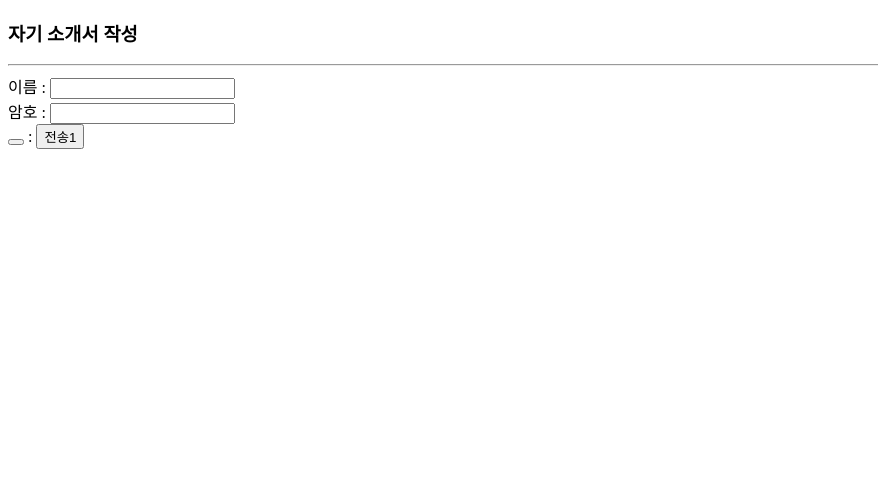
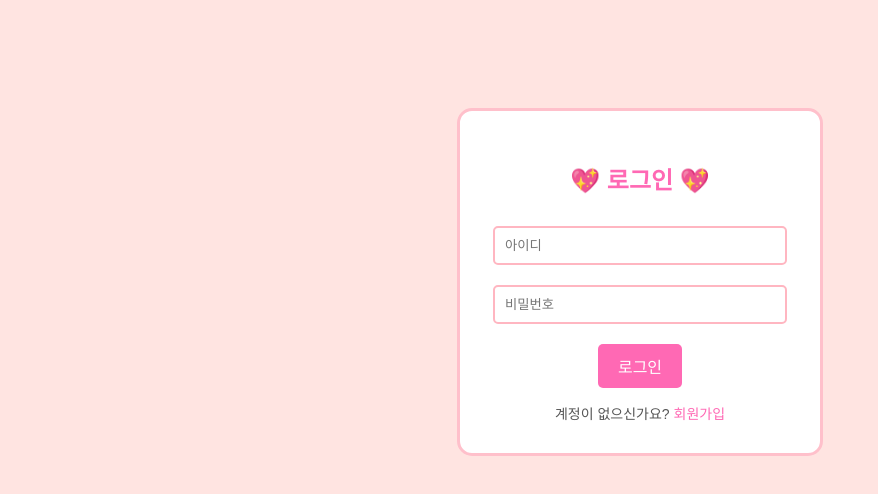
Before and after one commit to manjjian/webp, a plain HTML site: page 0917/index.html in a window 1280 px wide. Shown: the whole page, without its empty margins (0-878 px from the left). Drawn offline with Linux system fonts and the light colour scheme.

Commit message:
Update index.html

```diff
--- a/0917/index.html
+++ b/0917/index.html
@@ -1,24 +1,82 @@
 <!DOCTYPE html>
-<html>
+<html lang="ko">
 <head>
-<meta charset="utf-8">
-<title>텍스트 입력 폼</title>
+  <meta charset="UTF-8">
+  <title>핑크 로그인</title>
+  <style>
+    body {
+      background-color: #ffe4e1;
+      font-family: Arial, sans-serif;
+      text-align: center;
+      padding-top: 100px;
+    }
+
+    .login-box {
+      background-color: white;
+      border: 3px solid pink;
+      border-radius: 15px;
+      padding: 30px;
+      width: 300px;
+      margin: 0 auto;
+    }
+
+    h2 {
+      color: #ff69b4;
+      margin-bottom: 20px;
+    }
+
+    input {
+      width: 90%;
+      padding: 10px;
+      margin: 10px 0;
+      border: 2px solid #ffb6c1;
+      border-radius: 5px;
+    }
+
+    button {
+      background-color: #ff69b4;
+      color: white;
+      padding: 10px 20px;
+      border: none;
+      border-radius: 5px;
+      font-size: 16px;
+      cursor: pointer;
+      margin-top: 10px;
+    }
+
+    button:hover {
+      background-color: #ff1493;
+    }
+
+    .signup {
+      margin-top: 15px;
+      font-size: 14px;
+      color: #555;
+    }
+
+    .signup a {
+      color: #ff69b4;
+      text-decoration: none;
+    }
+
+    .signup a:hover {
+      text-decoration: underline;
+    }
+  </style>
 </head>
 <body>
-<h3>자기 소개서 작성</h3>
-<hr>
-<form>
 
+  <div class="login-box">
+    <h2>💖 로그인 💖</h2>
+    <form>
+      <input type="text" placeholder="아이디"><br>
+      <input type="password" placeholder="비밀번호"><br>
+      <button type="submit">로그인</button>
+    </form>
+    <div class="signup">
+      계정이 없으신가요? <a href="#">회원가입</a>
+    </div>
+  </div>
 
-이름 : <input type="text" value=""><br>
-암호 : <input type="password" value="" maxlength="4"><br>
-<button type="button|reset|sumit"
-        name="눌러랏"
-        value="문자열"></button>
-: <input type="submit" value="전송1">
-
-
-</textarea>
-</form>
 </body>
 </html>
```
